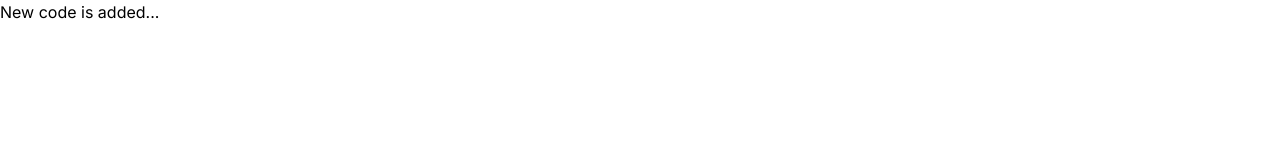
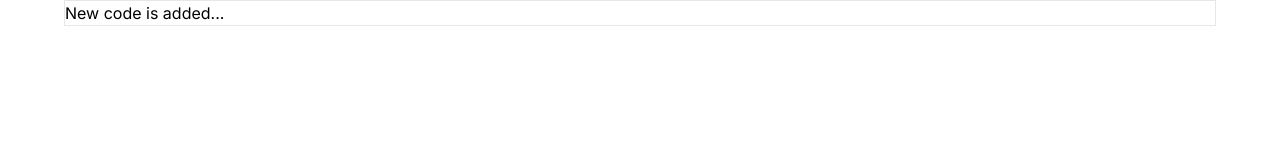
Before and after one commit to tchasinga/kick-shopping, a Next.js app: page / in a window 1280 px wide. Shown: the top 160 px of the page. Built offline with nearby package versions, Linux system fonts and the light colour scheme.

Commit message:
New code staring

```diff
--- a/src/app/layout.jsx
+++ b/src/app/layout.jsx
@@ -11,7 +11,11 @@
 export default function RootLayout({ children }) {
   return (
     <html lang="en">
-      <body className={inter.className}>{children}</body>
+      <body className={inter.className}>
+         <main className='max-w-6xl border mx-auto'>
+         {children}
+         </main>
+        </body>
     </html>
   )
 }
```
